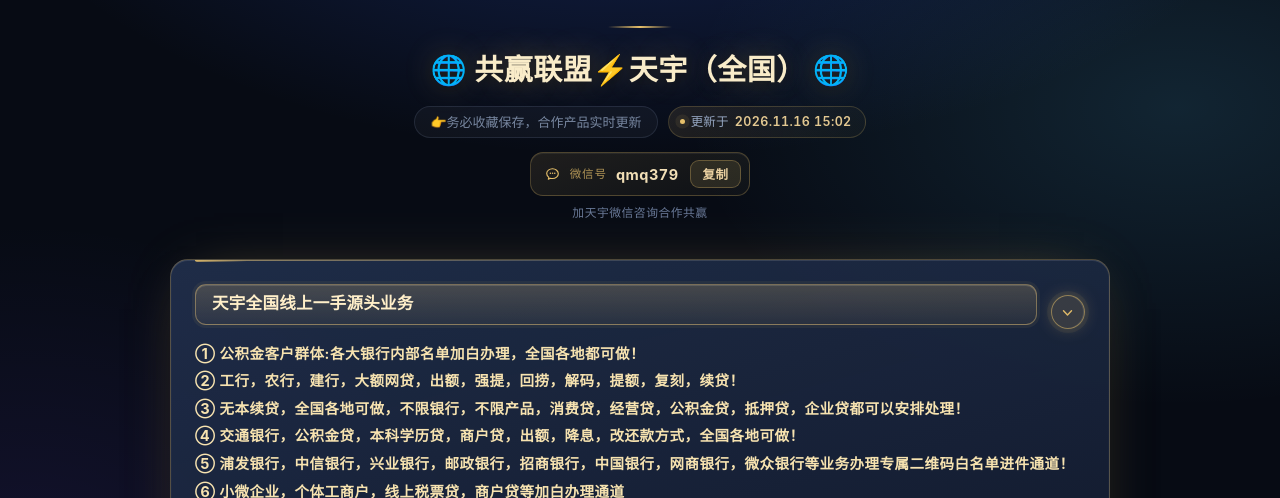
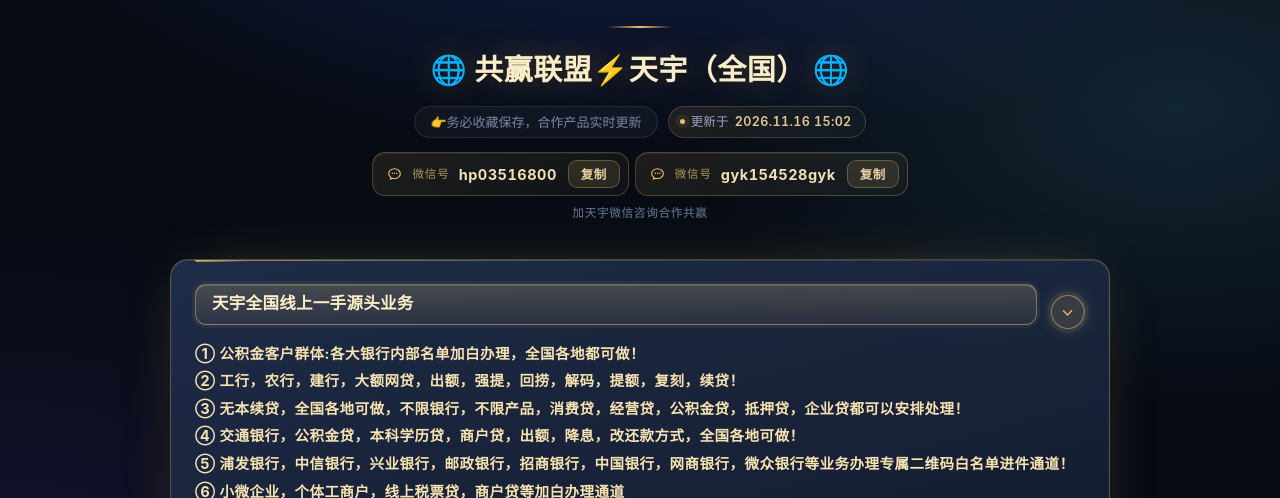
Before and after one commit to mieguaren/laolinquanguo, a plain HTML site: page index.html in a window 1280 px wide. Shown: the top 498 px of the page. Drawn offline with Linux system fonts and the light colour scheme; no server answers.

Commit message:
初始化

```diff
--- a/index.html
+++ b/index.html
@@ -77,9 +77,13 @@ body{
     white-space:nowrap;overflow:hidden;text-overflow:ellipsis;
 }
 /* 微信号（后台可改；点一下复制） */
+.wx-row{
+    display:flex;flex-wrap:wrap;align-items:center;justify-content:center;gap:6px;
+    margin-top:14px;max-width:100%;
+}
 .wx{
-    display:inline-flex;align-items:center;gap:9px;max-width:100%;
-    margin-top:14px;padding:7px 8px 7px 13px;
+    display:inline-flex;align-items:center;gap:9px;flex:0 0 auto;max-width:100%;
+    margin-top:0;padding:7px 8px 7px 13px;
     border-radius:13px;
     background:linear-gradient(160deg,rgba(231,192,106,.11),rgba(231,192,106,.035));
     border:1px solid rgba(231,192,106,.26);
@@ -904,13 +908,12 @@ body{
 <span class="sub-title">👉务必收藏保存，合作产品实时更新</span>
 <span class="upd" title="页面内容最近更新：2026-11-16 15:02:28"><i>更新于</i><b>2026.11.16 15:02</b></span>
 </div>
-<div class="wx" data-wx="qmq379"><svg viewBox="0 0 24 24" aria-hidden="true"><path d="M12 3.9c-4.5 0-8.2 3-8.2 6.8 0 2.2 1.2 4.1 3.1 5.4l-.8 2.6 3-1.4c.9.3 1.9.4 2.9.4 4.5 0 8.2-3 8.2-6.8S16.5 3.9 12 3.9Z"/><circle cx="9" cy="10.4" r="1.05"/><circle cx="12.1" cy="10.4" r="1.05"/><circle cx="15.2" cy="10.4" r="1.05"/></svg><span class="wx-l">微信号</span><b class="wx-n">qmq379</b><button class="wx-c" type="button" aria-label="复制微信号">复制</button></div><div class="wx-tip">加天宇微信咨询合作共赢</div><script>
+<div class="wx-row">
+<div class="wx" data-wx="hp03516800"><svg viewBox="0 0 24 24" aria-hidden="true"><path d="M12 3.9c-4.5 0-8.2 3-8.2 6.8 0 2.2 1.2 4.1 3.1 5.4l-.8 2.6 3-1.4c.9.3 1.9.4 2.9.4 4.5 0 8.2-3 8.2-6.8S16.5 3.9 12 3.9Z"/><circle cx="9" cy="10.4" r="1.05"/><circle cx="12.1" cy="10.4" r="1.05"/><circle cx="15.2" cy="10.4" r="1.05"/></svg><span class="wx-l">微信号</span><b class="wx-n">hp03516800</b><button class="wx-c" type="button" aria-label="复制微信号">复制</button></div>
+<div class="wx" data-wx="gyk154528gyk"><svg viewBox="0 0 24 24" aria-hidden="true"><path d="M12 3.9c-4.5 0-8.2 3-8.2 6.8 0 2.2 1.2 4.1 3.1 5.4l-.8 2.6 3-1.4c.9.3 1.9.4 2.9.4 4.5 0 8.2-3 8.2-6.8S16.5 3.9 12 3.9Z"/><circle cx="9" cy="10.4" r="1.05"/><circle cx="12.1" cy="10.4" r="1.05"/><circle cx="15.2" cy="10.4" r="1.05"/></svg><span class="wx-l">微信号</span><b class="wx-n">gyk154528gyk</b><button class="wx-c" type="button" aria-label="复制微信号">复制</button></div>
+</div><div class="wx-tip">加天宇微信咨询合作共赢</div><script>
 (function () {
-  var box = document.querySelector('.wx[data-wx]');
-  if (!box) return;
-  var btn = box.querySelector('.wx-c');
-  var id  = box.getAttribute('data-wx') || '';
-  var tmr = null;
+  var boxes = document.querySelectorAll('.wx[data-wx]');
 
   function copyText(t) {
     if (navigator.clipboard && navigator.clipboard.writeText) {
@@ -931,6 +934,13 @@ body{
       } catch (e) { rej(e); }
     });
   }
+
+  for (var i = 0; i < boxes.length; i++) {
+    (function (box) {
+      var btn = box.querySelector('.wx-c');
+      var id  = box.getAttribute('data-wx') || '';
+      var tmr = null;
+
       function flash(txt, ok) {
         btn.textContent = txt;
         if (ok) btn.classList.add('ok');
@@ -957,6 +967,8 @@ body{
             s.addRange(r);
           }
         });
+      }
+    })(boxes[i]);
   }
 })();
 </script></header>
```
Lines whose indentation alone changed are shown as unchanged.
